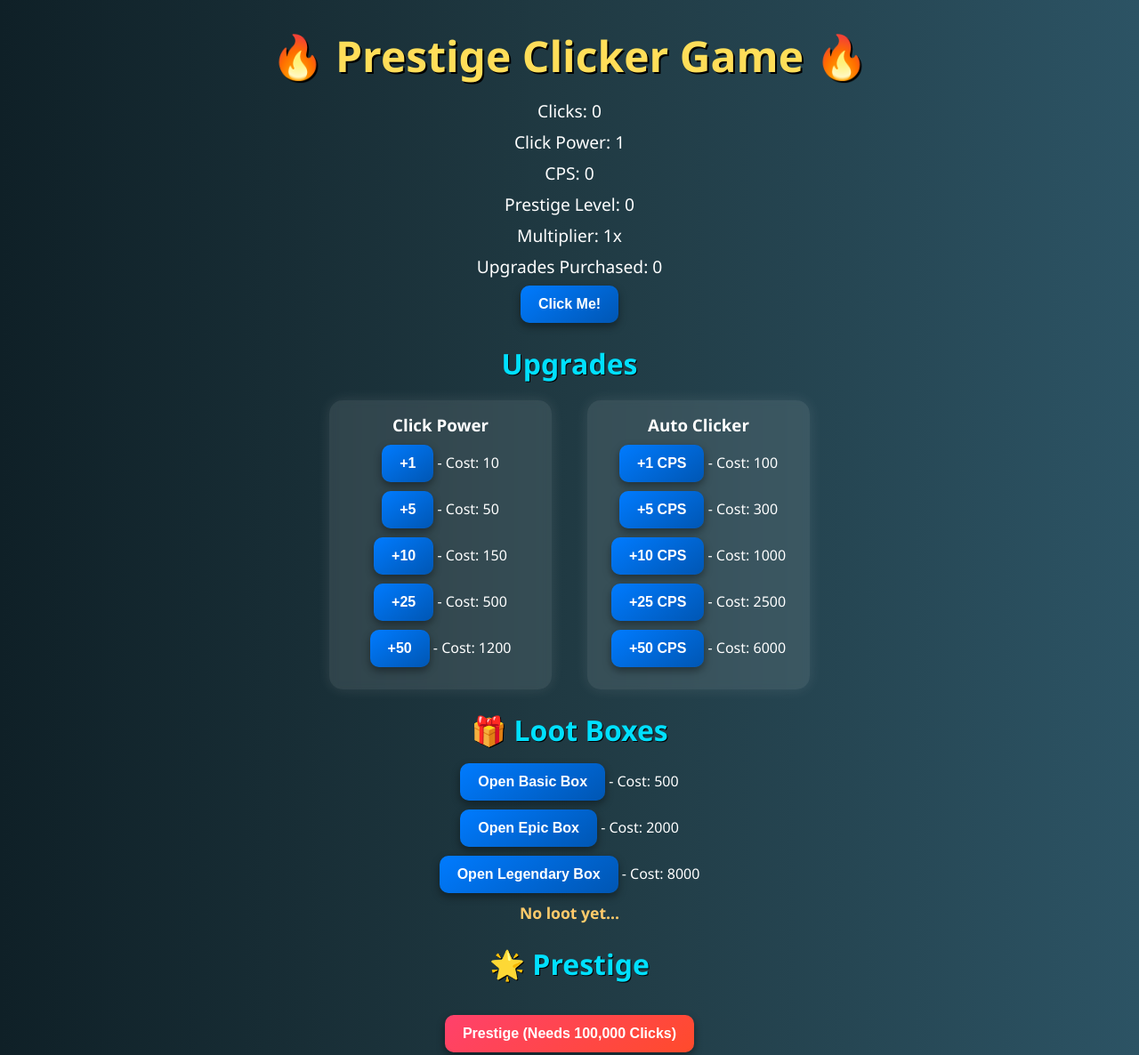
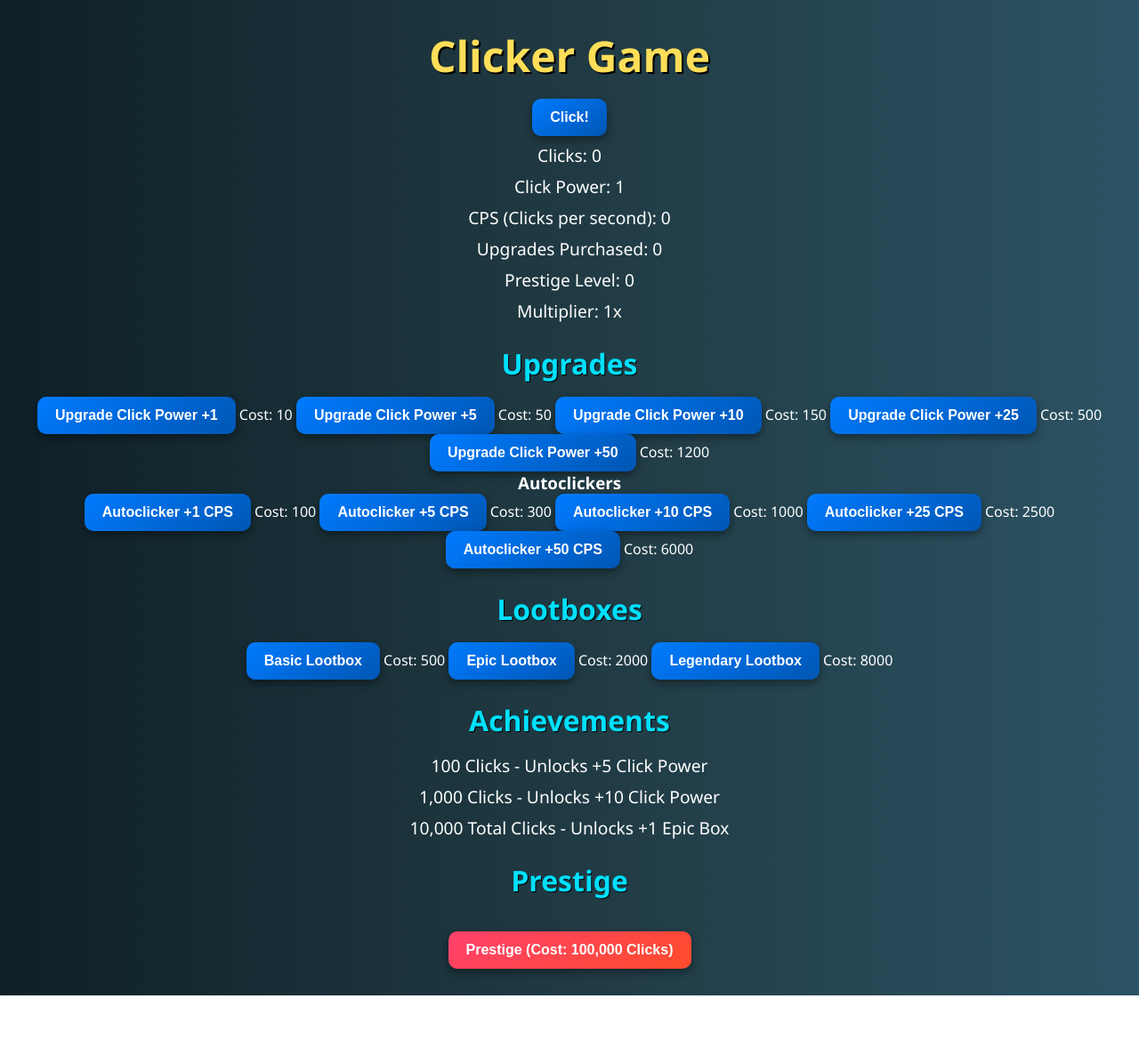
Before and after one commit to AlexGScripts/Clicker9, a plain HTML site: page index.html in a window 1280 px wide. Shown: the top 1186 px of the page at 89% size. After the commit the page ends 1119 px from the top, so only its background shows below. Drawn offline with Linux system fonts and the light colour scheme.

Commit message:
Update index.html

```diff
--- a/index.html
+++ b/index.html
@@ -1,64 +1,70 @@
 <!DOCTYPE html>
 <html lang="en">
 <head>
-  <meta charset="UTF-8" />
-  <meta name="viewport" content="width=device-width, initial-scale=1.0"/>
-  <title>Prestige Clicker Game</title>
-  <link rel="stylesheet" href="style.css" />
+  <meta charset="UTF-8">
+  <meta name="viewport" content="width=device-width, initial-scale=1.0">
+  <title>Clicker Game</title>
+  <link rel="stylesheet" href="style.css">
 </head>
 <body>
-<!-- Game Area -->
-<div id="game-area" style="display:none;">
-  <!-- Your game goes here -->
-</div>
+  <div class="game-container">
+    <h1>Clicker Game</h1>
 
-  <h1>🔥 Prestige Clicker Game 🔥</h1>
-  <p>Clicks: <span id="click-count">0</span></p>
-  <p>Click Power: <span id="click-power">1</span></p>
-  <p>CPS: <span id="cps">0</span></p>
-  <p>Prestige Level: <span id="prestige">0</span></p>
-  <p>Multiplier: <span id="multiplier">1x</span></p>
-  <p>Upgrades Purchased: <span id="upgrades">0</span></p>
-
-  <button id="click-button">Click Me!</button>
-
-  <h2>Upgrades</h2>
-  <div class="upgrades">
-    <!-- Click Power Upgrades -->
-    <div>
-      <h3>Click Power</h3>
-      <ul>
-        <li><button id="upgrade1">+1</button> - Cost: <span id="upgrade1-cost">10</span></li>
-        <li><button id="upgrade2">+5</button> - Cost: <span id="upgrade2-cost">50</span></li>
-        <li><button id="upgrade3">+10</button> - Cost: <span id="upgrade3-cost">150</span></li>
-        <li><button id="upgrade4">+25</button> - Cost: <span id="upgrade4-cost">500</span></li>
-        <li><button id="upgrade5">+50</button> - Cost: <span id="upgrade5-cost">1200</span></li>
-      </ul>
+    <!-- Click Button Section -->
+    <div class="click-section">
+      <button id="click-button">Click!</button>
+      <p>Clicks: <span id="click-count">0</span></p>
+      <p>Click Power: <span id="click-power">1</span></p>
     </div>
 
-    <!-- Auto Clicker Upgrades -->
-    <div>
-      <h3>Auto Clicker</h3>
-      <ul>
-        <li><button id="autoclick1">+1 CPS</button> - Cost: <span id="autoclick1-cost">100</span></li>
-        <li><button id="autoclick2">+5 CPS</button> - Cost: <span id="autoclick2-cost">300</span></li>
-        <li><button id="autoclick3">+10 CPS</button> - Cost: <span id="autoclick3-cost">1000</span></li>
-        <li><button id="autoclick4">+25 CPS</button> - Cost: <span id="autoclick4-cost">2500</span></li>
-        <li><button id="autoclick5">+50 CPS</button> - Cost: <span id="autoclick5-cost">6000</span></li>
-      </ul>
+    <!-- Stats Section -->
+    <div class="stats-section">
+      <p>CPS (Clicks per second): <span id="cps">0</span></p>
+      <p>Upgrades Purchased: <span id="upgrades">0</span></p>
+      <p>Prestige Level: <span id="prestige">0</span></p>
+      <p>Multiplier: <span id="multiplier">1x</span></p>
+    </div>
+
+    <!-- Upgrade Buttons Section -->
+    <div class="upgrades-section">
+      <h2>Upgrades</h2>
+      <button id="upgrade1">Upgrade Click Power +1</button> Cost: <span id="upgrade1-cost">10</span>
+      <button id="upgrade2">Upgrade Click Power +5</button> Cost: <span id="upgrade2-cost">50</span>
+      <button id="upgrade3">Upgrade Click Power +10</button> Cost: <span id="upgrade3-cost">150</span>
+      <button id="upgrade4">Upgrade Click Power +25</button> Cost: <span id="upgrade4-cost">500</span>
+      <button id="upgrade5">Upgrade Click Power +50</button> Cost: <span id="upgrade5-cost">1200</span>
+
+      <h3>Autoclickers</h3>
+      <button id="autoclick1">Autoclicker +1 CPS</button> Cost: <span id="autoclick1-cost">100</span>
+      <button id="autoclick2">Autoclicker +5 CPS</button> Cost: <span id="autoclick2-cost">300</span>
+      <button id="autoclick3">Autoclicker +10 CPS</button> Cost: <span id="autoclick3-cost">1000</span>
+      <button id="autoclick4">Autoclicker +25 CPS</button> Cost: <span id="autoclick4-cost">2500</span>
+      <button id="autoclick5">Autoclicker +50 CPS</button> Cost: <span id="autoclick5-cost">6000</span>
+    </div>
+
+    <!-- Lootbox Section -->
+    <div class="lootbox-section">
+      <h2>Lootboxes</h2>
+      <button id="basic-box">Basic Lootbox</button> Cost: <span id="basic-cost">500</span>
+      <button id="epic-box">Epic Lootbox</button> Cost: <span id="epic-cost">2000</span>
+      <button id="legendary-box">Legendary Lootbox</button> Cost: <span id="legendary-cost">8000</span>
+      <p id="lootbox-result"></p>
+    </div>
+
+    <!-- Achievements Section -->
+    <div class="achievements-section">
+      <h2>Achievements</h2>
+      <p id="achv-100-clicks">100 Clicks - Unlocks +5 Click Power</p>
+      <p id="achv-1000-clicks">1,000 Clicks - Unlocks +10 Click Power</p>
+      <p id="achv-10k-total">10,000 Total Clicks - Unlocks +1 Epic Box</p>
+    </div>
+
+    <!-- Prestige Section -->
+    <div class="prestige-section">
+      <h2>Prestige</h2>
+      <button id="prestige-button">Prestige (Cost: 100,000 Clicks)</button>
     </div>
   </div>
-
-  <h2>🎁 Loot Boxes</h2>
-  <ul>
-    <li><button id="basic-box">Open Basic Box</button> - Cost: <span id="basic-cost">500</span></li>
-    <li><button id="epic-box">Open Epic Box</button> - Cost: <span id="epic-cost">2000</span></li>
-    <li><button id="legendary-box">Open Legendary Box</button> - Cost: <span id="legendary-cost">8000</span></li>
-    <li id="lootbox-result">No loot yet...</li>
-  </ul>
-
-  <h2>🌟 Prestige</h2>
-  <button id="prestige-button">Prestige (Needs 100,000 Clicks)</button>
 
   <script src="script.js"></script>
 </body>
```
